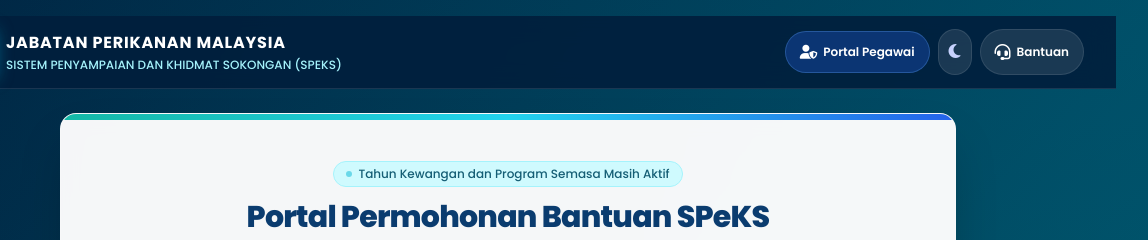
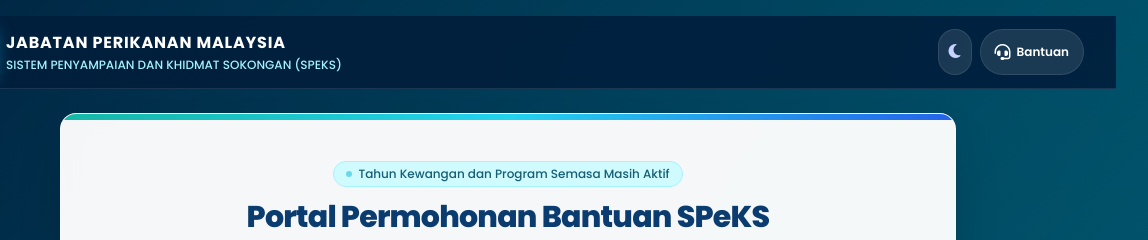
Before and after one commit to aquasystech/espeks, a plain HTML site: page index.html in a window 1280 px wide. Shown: the top 240 px of the page, 132-1280 px from the left. Drawn offline with nearby package versions, Linux system fonts and the light colour scheme.

Commit message:
Update index.html

```diff
--- a/index.html
+++ b/index.html
@@ -138,13 +138,6 @@
 
       <!-- Theme Toggle, Semak Status, Portal Admin & Help Controls -->
       <div class="flex items-center justify-end gap-2 w-full sm:w-auto pt-2 sm:pt-0 border-t border-white/10 sm:border-0 flex-wrap">
-        <!-- Pautan Portal Pegawai / Admin (Staf DOF) -->
-        <a href="admin.html"
-           class="p-2 sm:p-2.5 rounded-full bg-blue-600/30 hover:bg-blue-600/50 text-white border border-blue-400/30 transition-all duration-200 flex items-center justify-center gap-1.5 px-3 sm:px-3.5 text-xs font-semibold"
-           title="Log Masuk Pegawai Penilai">
-          <i class="fas fa-user-shield text-xs sm:text-sm"></i>
-          <span>Portal Pegawai</span>
-        </a>
 
         <!-- Butang Mod Gelap / Cerah -->
         <button onclick="toggleDarkMode()"
```
